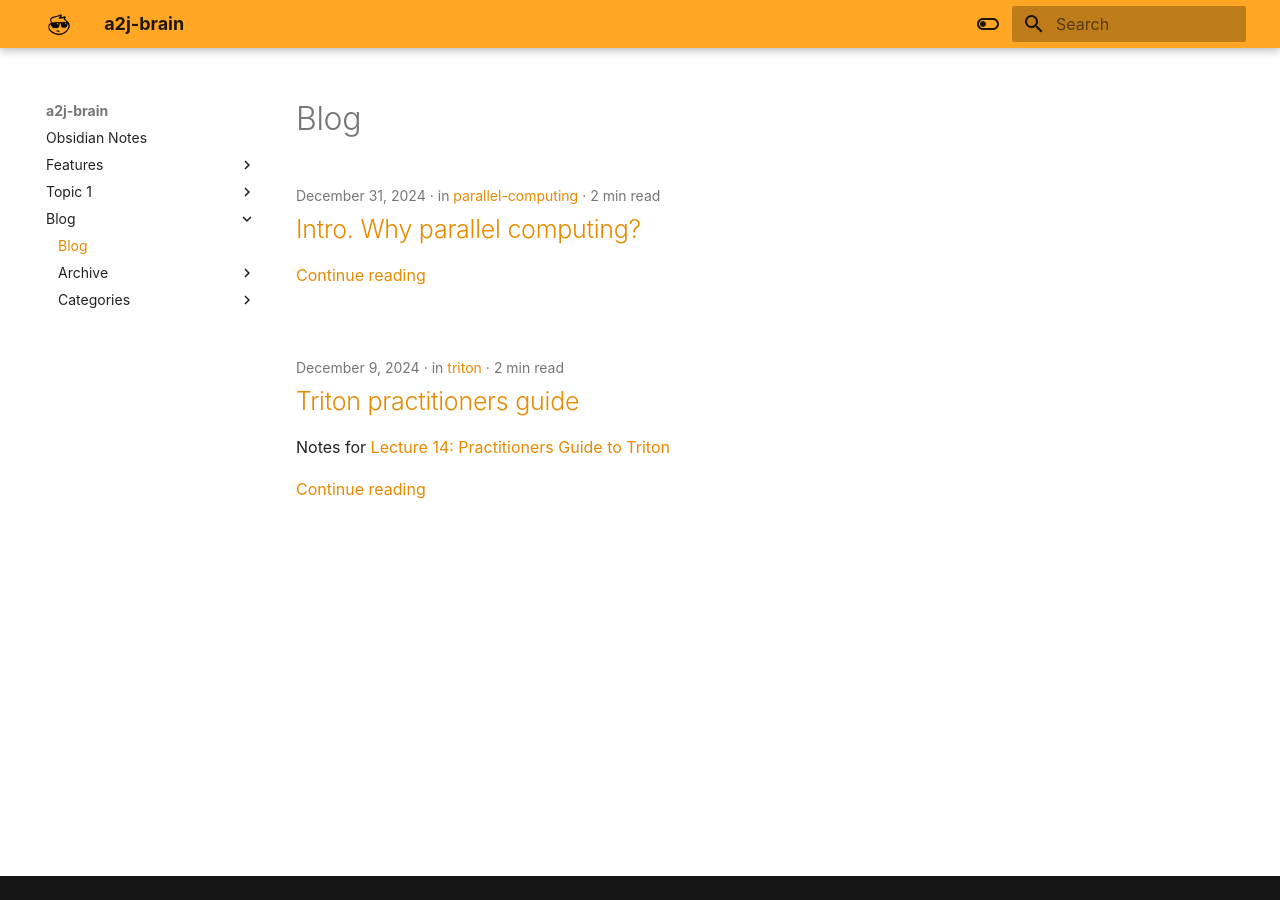
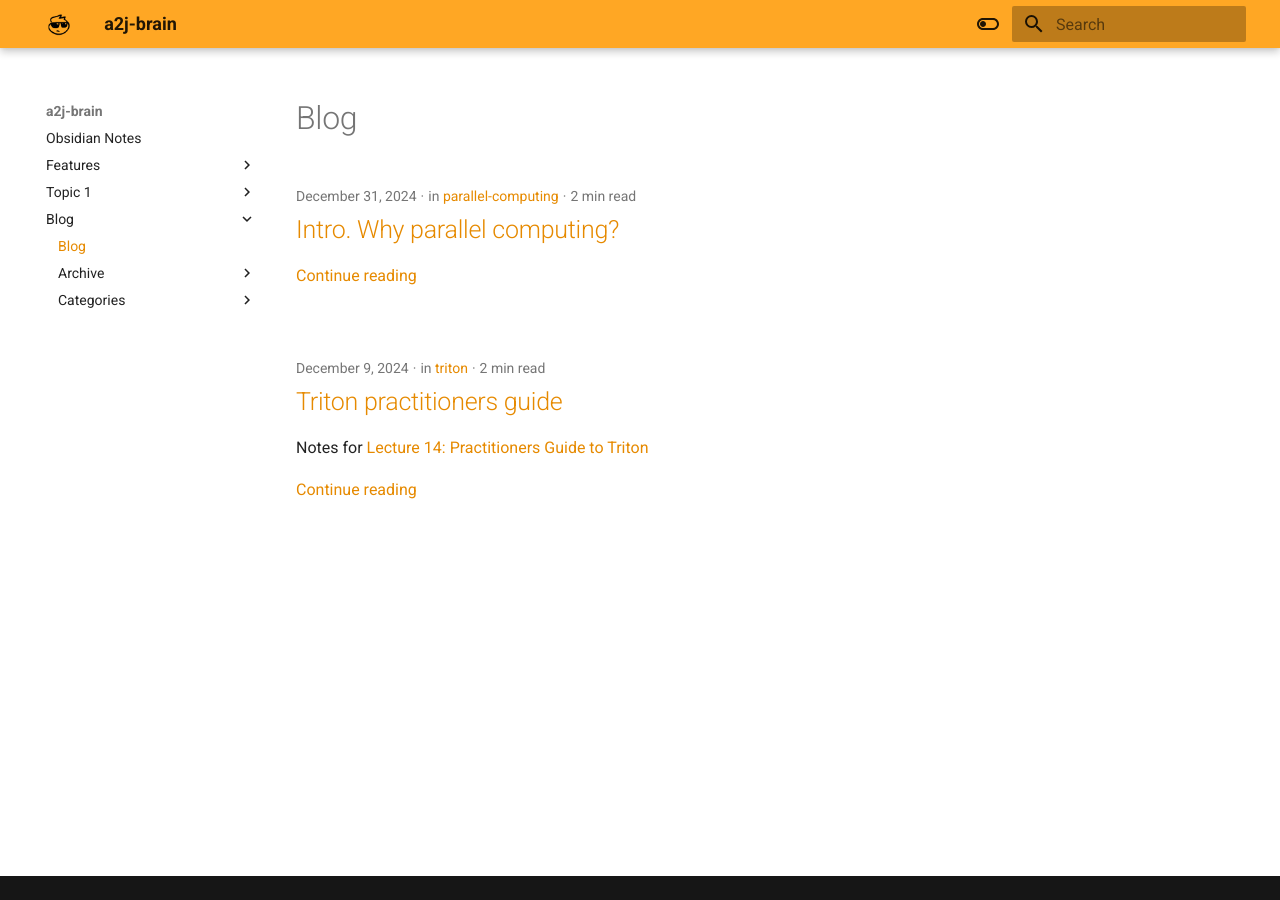
Before and after one commit to a2jinhee/a2j-brain, an MkDocs documentation site: the page built from docs/blog/index.md, in a window 1280 px wide. Built offline with MkDocs 1.6.1 and Material for MkDocs 9.7.7, drawn with Linux system fonts in a browser that asks for light colours; some web fonts are replaced.

Commit message:
change font

```diff
--- a/docs/assets/stylesheets/extra.css
+++ b/docs/assets/stylesheets/extra.css
@@ -1,8 +1,19 @@
-@font-face {
+/* @font-face {
     font-family: "iAWriterQuattro";
     src: url("overrides/fonts/iA Writer Quattro/") format('truetype');
   }
 
 :root {
     --md-text-font: "iAWriterQuattro";
-  }
+  } */
+
+/* @import url('https://fonts.googleapis.com/css2?family=Fira+Mono:wght@400;500;700&family=JetBrains+Mono:ital,wght@0,100..800;1,100..800&display=swap'); */
+
+/* @font-face {
+    font-family: "JetBrains Mono";
+    src: url('https://fonts.googleapis.com/css2?family=JetBrains+Mono:ital,wght@0,100..800;1,100..800&display=swap');
+} */
+
+/* :root {
+  --md-text-font: "JetBrains Mono";
+} */
```
